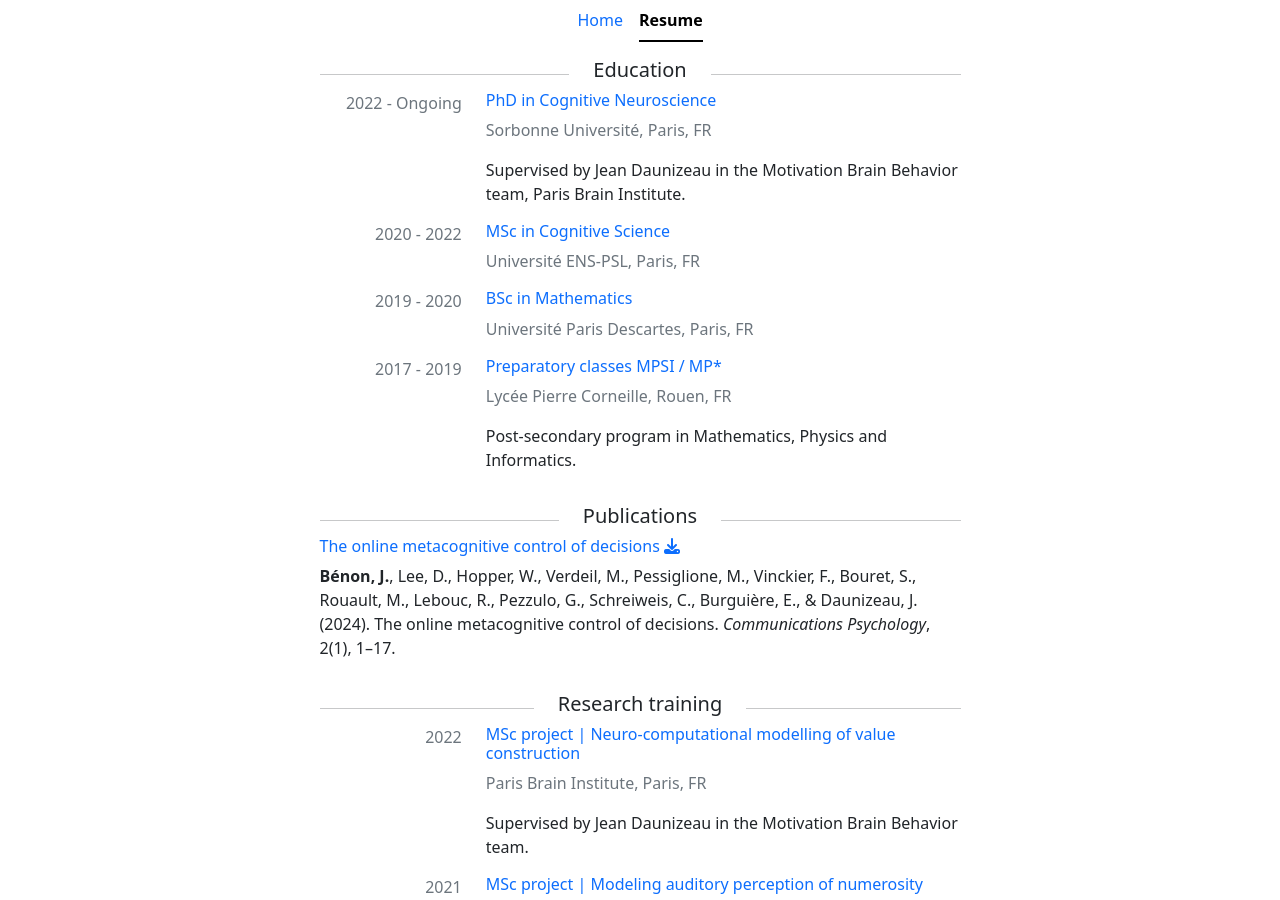
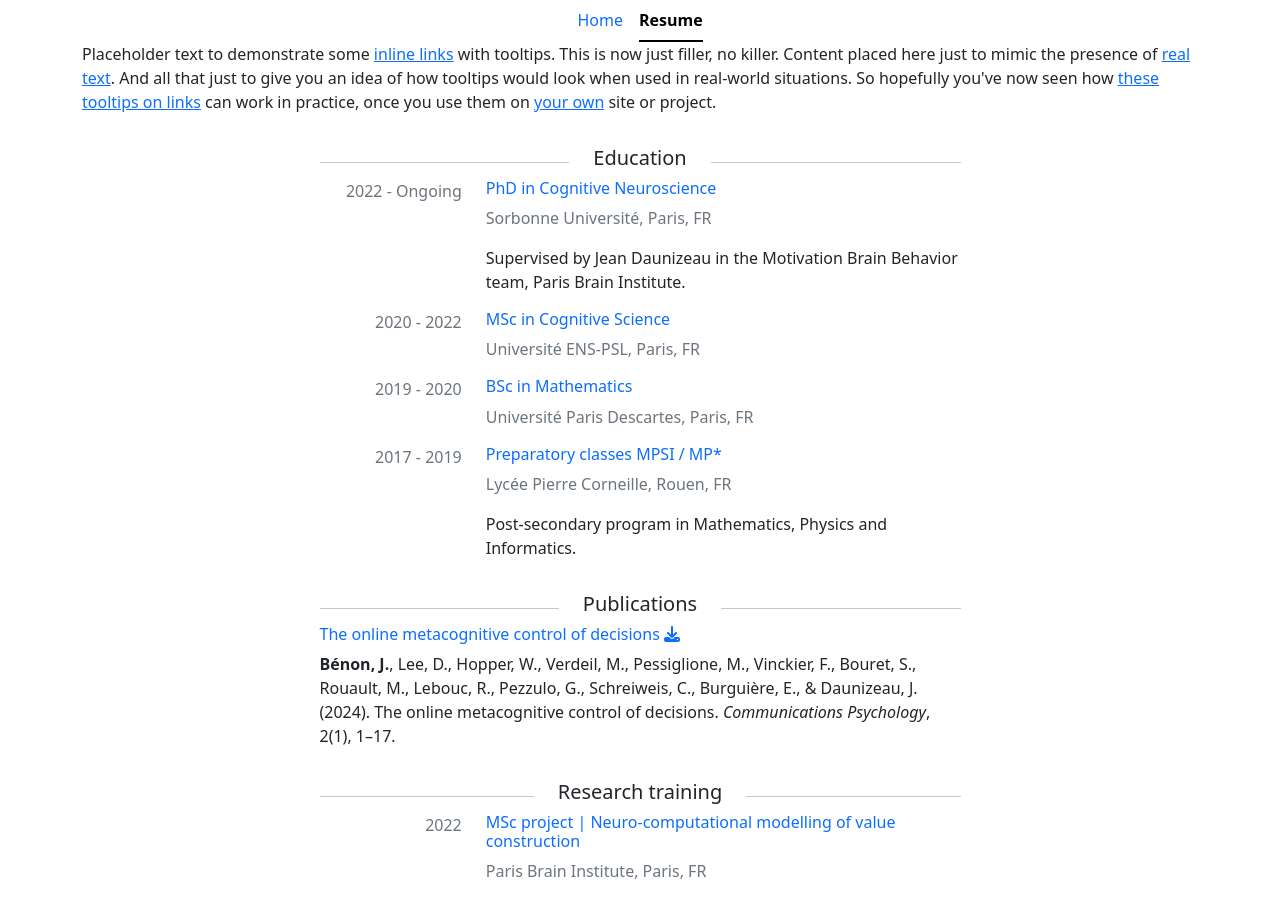
Before and after one commit to jbenon/jbenon.github.io, a Jekyll site: the page built from resume.html, in a window 1280 px wide and 900 px high. Built offline with Jekyll 4.4.1, drawn with Linux system fonts in a browser that asks for light colours; nearby versions of some CDN libraries.

Commit message:
Test tooltips with example from doc

```diff
--- a/resume.html
+++ b/resume.html
@@ -8,6 +8,8 @@ layout: default
         <a class="nav-link" aria-current="page" href="index.html">Home</a>
         <a class="nav-link active" aria-current="page">Resume</a>
     </nav>
+
+    <p class="muted">Placeholder text to demonstrate some <a href="#" data-bs-toggle="tooltip" data-bs-title="Default tooltip">inline links</a> with tooltips. This is now just filler, no killer. Content placed here just to mimic the presence of <a href="#" data-bs-toggle="tooltip" data-bs-title="Another tooltip">real text</a>. And all that just to give you an idea of how tooltips would look when used in real-world situations. So hopefully you've now seen how <a href="#" data-bs-toggle="tooltip" data-bs-title="Another one here too">these tooltips on links</a> can work in practice, once you use them on <a href="#" data-bs-toggle="tooltip" data-bs-title="The last tip!">your own</a> site or project.</p>
 
     {% for section in site.data.resume %}
       <div class="row justify-content-center">
```
